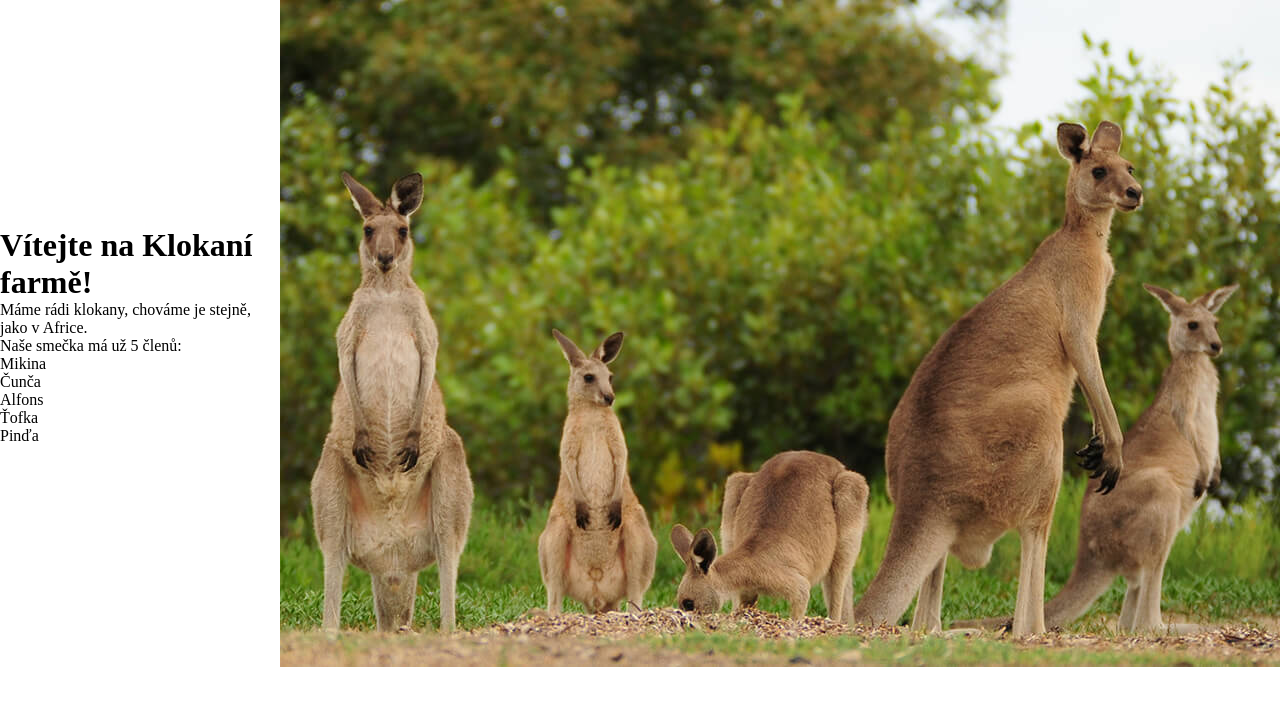
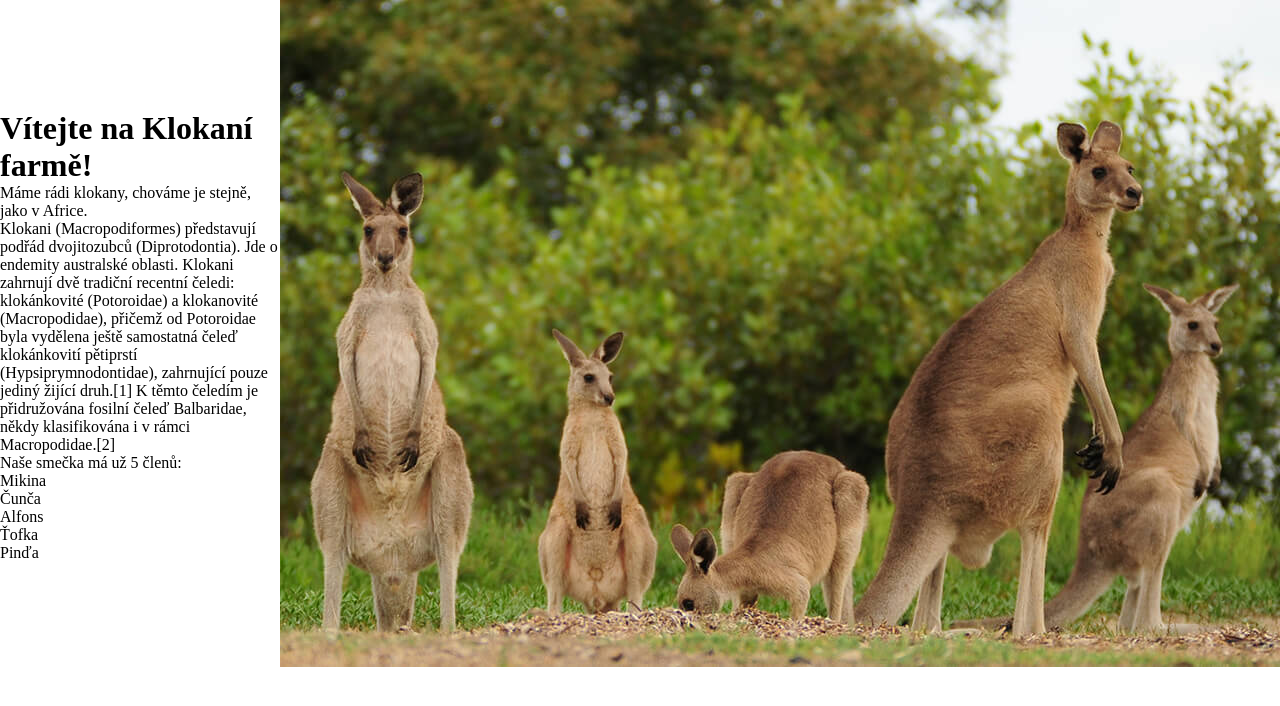
Before and after one commit to jficz/rg-spoluprace, a plain HTML site: page index.html in a window 1280 px wide. Drawn offline with Linux system fonts and the light colour scheme.

```diff
--- a/index.html
+++ b/index.html
@@ -9,9 +9,15 @@
   <body>
     <div>
       <h1>Vítejte na Klokaní farmě!</h1>
-
-      <p>
-       Máme rádi klokany, chováme je stejně, jako v Africe.
+      <p>Máme rádi klokany, chováme je stejně, jako v Africe.</p>
+      <p class="klokan-paragrath">
+        Klokani (Macropodiformes) představují podřád dvojitozubců
+        (Diprotodontia). Jde o endemity australské oblasti. Klokani zahrnují dvě
+        tradiční recentní čeledi: klokánkovité (Potoroidae) a klokanovité
+        (Macropodidae), přičemž od Potoroidae byla vydělena ještě samostatná
+        čeleď klokánkovití pětiprstí (Hypsiprymnodontidae), zahrnující pouze
+        jediný žijící druh.[1] K těmto čeledím je přidružována fosilní čeleď
+        Balbaridae, někdy klasifikována i v rámci Macropodidae.[2]
       </p>
 
       <p>Naše smečka má už 5 členů:</p>
```
